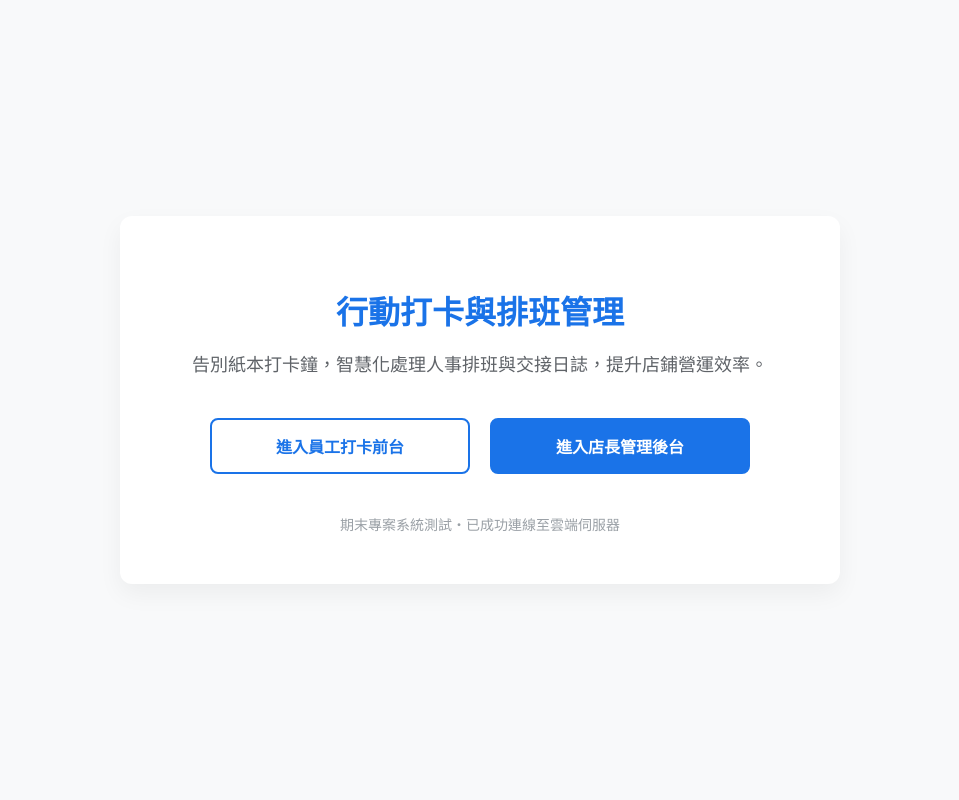
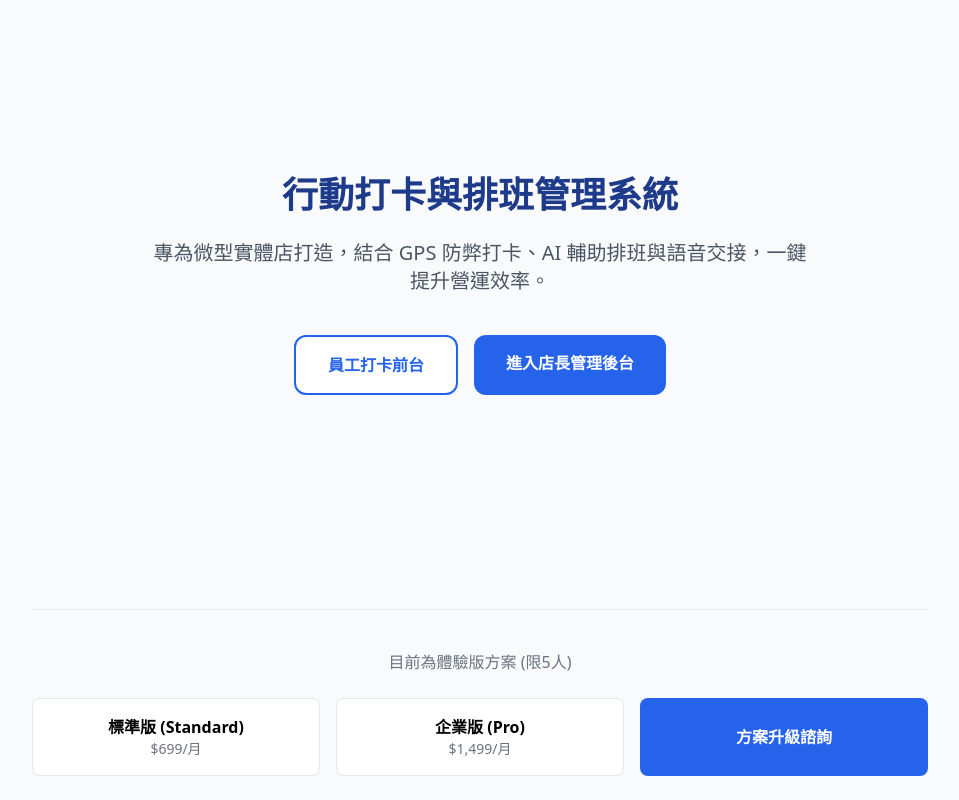
Before and after one commit to Jayson-201/cloud-shift-saas, a Flask app: page / in a window 1280 px wide. Shown: the whole page, without its empty margins (160-1119 px from the left). Run offline with Flask 3, Linux system fonts and the light colour scheme; some libraries are stand-ins or nearby versions.

Commit message:
Update index.html

```diff
--- a/templates/index.html
+++ b/templates/index.html
@@ -4,93 +4,38 @@
     <meta charset="UTF-8">
     <meta name="viewport" content="width=device-width, initial-scale=1.0">
     <title>行動打卡與排班管理</title>
-    <style>
-        body {
-            font-family: 'Segoe UI', Tahoma, Geneva, Verdana, sans-serif;
-            margin: 0;
-            padding: 0;
-            background-color: #f8f9fa;
-            color: #333;
-            display: flex;
-            flex-direction: column;
-            align-items: center;
-            justify-content: center;
-            min-height: 100vh;
-        }
-        .container {
-            background-color: white;
-            padding: 50px 60px;
-            border-radius: 12px;
-            box-shadow: 0 10px 25px rgba(0,0,0,0.05);
-            text-align: center;
-            max-width: 600px;
-            width: 90%;
-        }
-        h1 {
-            color: #1a73e8;
-            font-size: 32px;
-            margin-bottom: 15px;
-            font-weight: 600;
-        }
-        p.subtitle {
-            color: #5f6368;
-            font-size: 18px;
-            margin-bottom: 40px;
-            line-height: 1.5;
-        }
-        .btn-group {
-            display: flex;
-            gap: 20px;
-            justify-content: center;
-            flex-wrap: wrap;
-        }
-        .btn {
-            display: inline-block;
-            padding: 14px 28px;
-            font-size: 16px;
-            font-weight: 600;
-            text-decoration: none;
-            border-radius: 8px;
-            transition: all 0.3s ease;
-            width: 200px;
-        }
-        .btn-primary {
-            background-color: #1a73e8;
-            color: white;
-            border: 2px solid #1a73e8;
-        }
-        .btn-primary:hover {
-            background-color: #1557b0;
-            border-color: #1557b0;
-        }
-        .btn-outline {
-            background-color: white;
-            color: #1a73e8;
-            border: 2px solid #1a73e8;
-        }
-        .btn-outline:hover {
-            background-color: #f8f9fa;
-        }
-        .footer-note {
-            margin-top: 40px;
-            font-size: 14px;
-            color: #9aa0a6;
-        }
-    </style>
+    <script src="https://cdn.tailwindcss.com"></script>
 </head>
-<body>
-    <div class="container">
-        <h1>行動打卡與排班管理</h1>
-        <p class="subtitle">告別紙本打卡鐘，智慧化處理人事排班與交接日誌，提升店鋪營運效率。</p>
+<body class="bg-slate-50 min-h-screen flex flex-col items-center p-6">
 
-        <div class="btn-group">
-            <a href="/clockin" class="btn btn-outline">進入員工打卡前台</a>
-            <a href="/dashboard" class="btn btn-primary">進入店長管理後台</a>
-        </div>
+    <!-- 主體內容 -->
+    <div class="flex-grow flex flex-col items-center justify-center text-center">
+        <h1 class="text-4xl font-bold text-blue-900 mb-6">行動打卡與排班管理系統</h1>
+        <p class="text-xl text-gray-600 mb-10 max-w-2xl">專為微型實體店打造，結合 GPS 防弊打卡、AI 輔助排班與語音交接，一鍵提升營運效率。</p>
 
-        <div class="footer-note">
-            期末專案系統測試・已成功連線至雲端伺服器
+        <div class="flex gap-4">
+            <a href="/clockin" class="px-8 py-4 bg-white border-2 border-blue-600 text-blue-600 font-bold rounded-xl hover:bg-blue-50 transition">員工打卡前台</a>
+            <a href="/dashboard" class="px-8 py-4 bg-blue-600 text-white font-bold rounded-xl hover:bg-blue-700 transition">進入店長管理後台</a>
         </div>
     </div>
+
+    <!-- 方案升級區 (底部) -->
+    <div class="w-full max-w-4xl mt-16 border-t pt-10">
+        <h3 class="text-center text-gray-500 mb-6 font-medium">目前為體驗版方案 (限5人)</h3>
+        <div class="grid grid-cols-2 md:grid-cols-3 gap-4">
+            <div class="p-4 border rounded-lg bg-white text-center">
+                <p class="font-bold">標準版 (Standard)</p>
+                <p class="text-sm text-gray-500">$699/月</p>
+            </div>
+            <div class="p-4 border rounded-lg bg-white text-center">
+                <p class="font-bold">企業版 (Pro)</p>
+                <p class="text-sm text-gray-500">$1,499/月</p>
+            </div>
+            <div class="col-span-2 md:col-span-1">
+                <button class="w-full h-full bg-blue-600 text-white font-bold rounded-lg hover:bg-blue-700 transition">方案升級諮詢</button>
+            </div>
+        </div>
+    </div>
+
 </body>
 </html>
```
